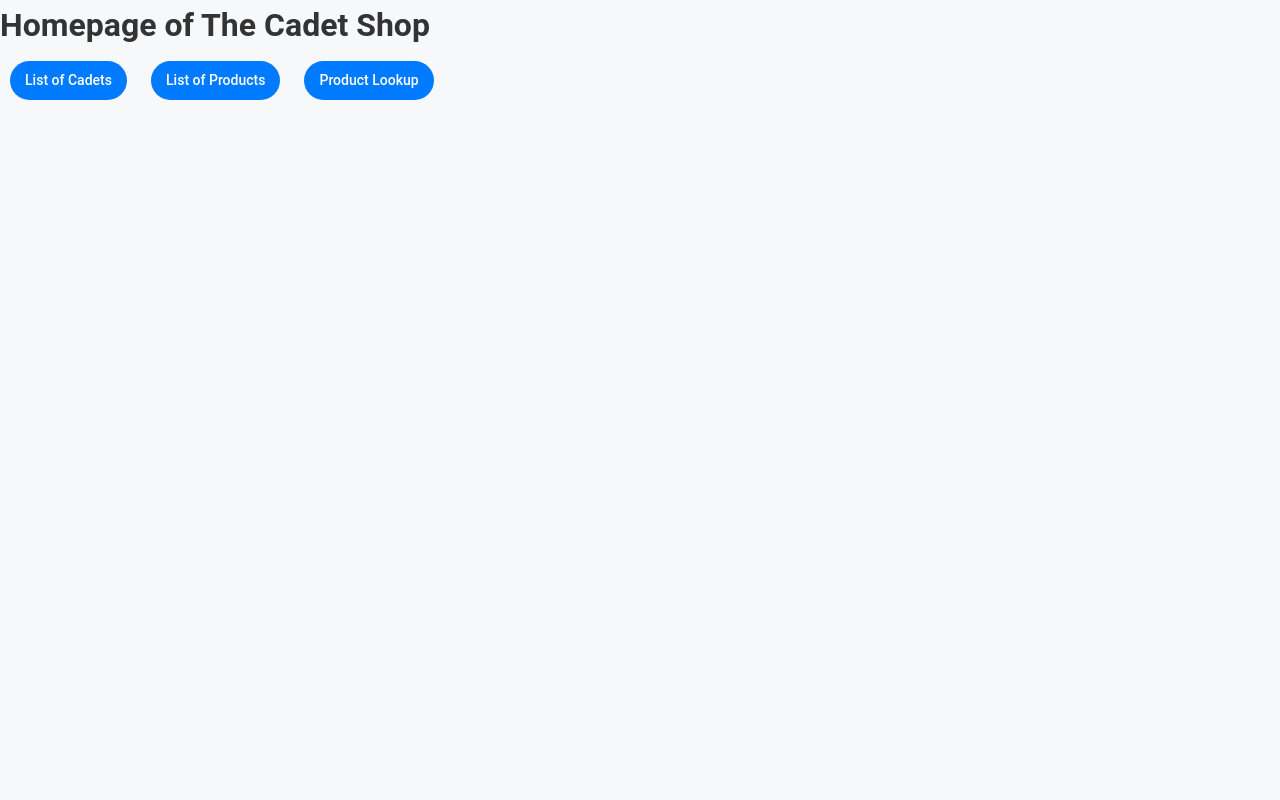
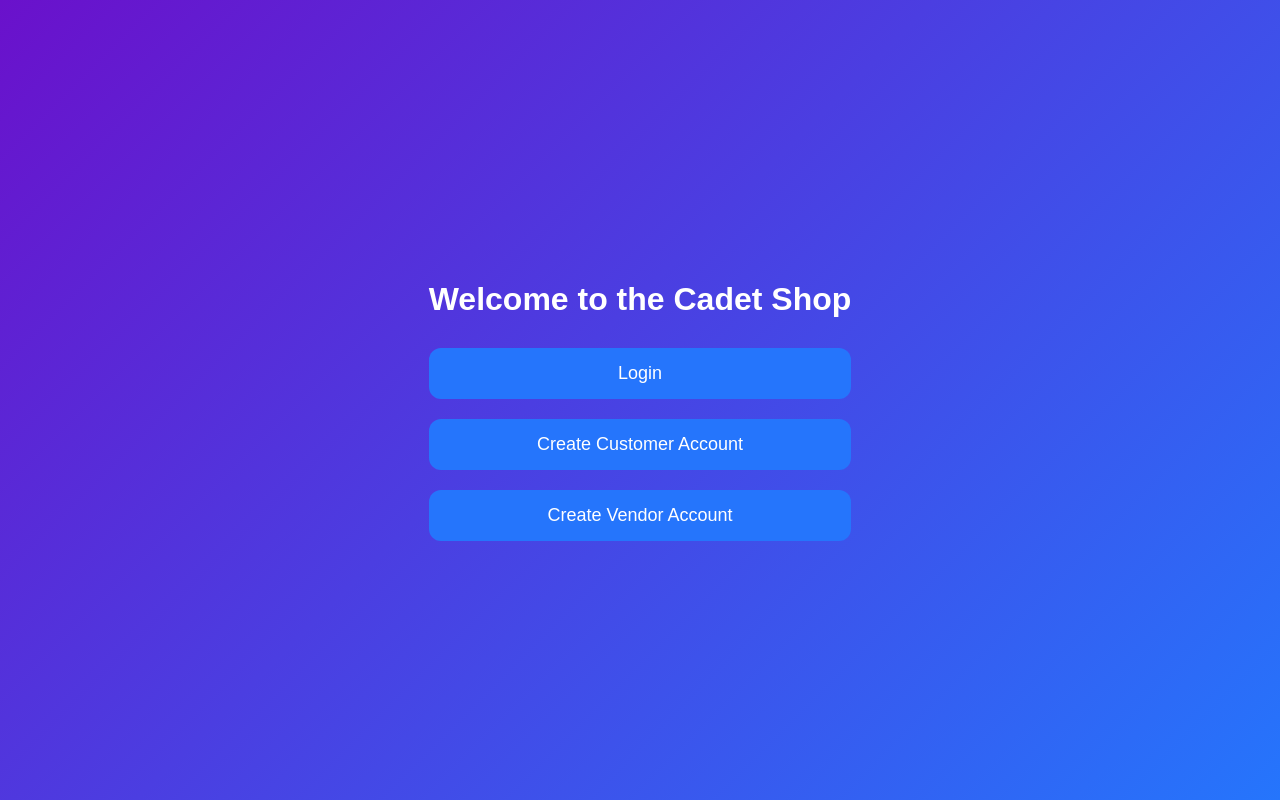
Before and after one commit to benfletccher/CS393-IPR2, a Django app: page / in a window 1280 px wide. Run offline with Django 5.2, Linux system fonts and the light colour scheme.

Commit message:
Adding a lot of things to get back on track

```diff
--- /dev/null
+++ b/shop_app/static/shop_app/landing.css
@@ -0,0 +1,65 @@
+/* Landing Page Styling */
+body {
+    margin: 0;
+    font-family: Arial, sans-serif;
+    background: linear-gradient(135deg, #6a11cb, #2575fc);
+    color: #333;
+    display: flex;
+    justify-content: center;
+    align-items: center;
+    height: 100vh;
+}
+
+.landing-container {
+    text-align: center;
+    padding: 20px;
+    color: #fff;
+}
+
+h1 {
+    margin-bottom: 30px;
+    font-size: 2rem;
+}
+
+/* Reset link styles */
+a {
+    text-decoration: none;
+    color: #fff;
+}
+
+/* Landing page container */
+.landing-container {
+    text-align: center;
+    padding: 20px;
+    color: #fff;
+}
+
+/* Heading */
+h1 {
+    margin-bottom: 30px;
+    font-size: 2rem;
+}
+
+/* Button group */
+.button-group {
+    display: flex;
+    flex-direction: column;
+    gap: 20px;
+}
+
+/* Button styles */
+a.btn {
+    display: inline-block;
+    padding: 15px 20px;
+    font-size: 18px;
+    text-align: center;
+    background: #2575fc;
+    border-radius: 12px;
+    transition: background 0.3s, transform 0.2s;
+    cursor: pointer;
+}
+
+a.btn:hover {
+    background: #1a5dc1;
+    transform: translateY(-2px);
+}
--- a/shop_app/static/shop_app/style.css
+++ b/shop_app/static/shop_app/style.css
@@ -1,104 +1,137 @@
 /* General Reset */
-* {
+body {
     margin: 0;
-    padding: 0;
-    box-sizing: border-box;
+    font-family: Arial, sans-serif;
+    background: linear-gradient(135deg, #6a11cb, #2575fc);
+    color: #333;
+    display: flex;
+    justify-content: center;
+    align-items: center;
+    height: 100vh;
 }
 
-/* Typography and Font */
-body {
-    font-family: 'Roboto', Arial, sans-serif; /* Professional sans-serif font */
-    font-size: 16px;
-    color: #333; /* Neutral, easy-to-read text color */
-    background-color: #f7f8fa; /* Light, clean background color */
-    line-height: 1.6;
+/* Login Container */
+.login-container {
+    width: 100%;
+    max-width: 400px;
+    padding: 20px;
+    background-color: #fff;
+    border-radius: 12px;
+    box-shadow: 0 8px 20px rgba(0, 0, 0, 0.2);
 }
 
-/* Container Styling */
-.container {
-    max-width: 1200px;
-    margin: 0 auto;
-    padding: 20px;
+/* Form Styling */
+.login-form {
+    display: flex;
+    flex-direction: column;
 }
 
-/* Forms */
-form {
-    background: #ffffff; /* Clean white form background */
-    padding: 20px;
-    border-radius: 8px;
-    box-shadow: 0 4px 6px rgba(0, 0, 0, 0.1); /* Subtle shadow */
-    border: 1px solid #e3e3e3;
+h2 {
+    text-align: center;
+    color: #333;
+    margin-bottom: 20px;
 }
 
-form label {
+.form-group {
+    margin-bottom: 15px;
+}
+
+label {
+    font-size: 14px;
+    margin-bottom: 5px;
     display: block;
-    margin-bottom: 8px;
-    font-weight: bold;
     color: #555;
 }
 
-form input,
-form textarea,
-form select {
+input, select {
     width: 100%;
     padding: 10px;
-    margin-bottom: 15px;
     border: 1px solid #ccc;
-    border-radius: 5px;
+    border-radius: 8px;
     font-size: 14px;
-    font-family: inherit;
 }
 
-form input:focus,
-form textarea:focus,
-form select:focus {
+input:focus, select:focus {
     outline: none;
-    border-color: #007bff; /* Highlight color */
-    box-shadow: 0 0 5px rgba(0, 123, 255, 0.5); /* Glow effect */
+    border-color: #2575fc;
+    box-shadow: 0 0 5px rgba(37, 117, 252, 0.5);
 }
 
-form button {
-    background-color: #007bff;
+button {
+    width: 100%;
+    padding: 10px;
+    font-size: 16px;
+    background: #2575fc;
     color: #fff;
     border: none;
-    padding: 10px 15px;
-    font-size: 16px;
-    border-radius: 5px;
+    border-radius: 8px;
     cursor: pointer;
-    transition: background-color 0.3s;
+    transition: background 0.3s;
 }
 
-form button:hover {
-    background-color: #0056b3;
+button:hover {
+    background: #1a5dc1;
 }
 
-/* Rounded Button Links */
-a.button {
-    display: inline-block;
-    background-color: #007bff; /* Primary button color */
-    color: #fff; /* White text color */
-    text-decoration: none; /* Remove underline */
-    padding: 8px 15px; /* Add some padding */
-    border-radius: 50px; /* Fully rounded corners */
-    font-size: 14px; /* Button text size */
-    font-weight: 500; /* Slightly bold for emphasis */
-    transition: background-color 0.3s ease, transform 0.2s ease;
-    margin: 10px;
+/* Landing Page Styling */
+.landing-container {
+    text-align: center;
+    padding: 20px;
+    color: #fff;
 }
 
-a.button:hover {
-    background-color: #0056b3; /* Darker shade for hover effect */
-    transform: scale(1.05); /* Subtle zoom-in on hover */
+h1 {
+    margin-bottom: 30px;
+    font-size: 2rem;
 }
 
-a.button:active {
-    background-color: #003f7f; /* Even darker for active state */
-    transform: scale(0.95); /* Subtle shrink on click */
+.button-group {
+    display: flex;
+    flex-direction: column;
+    gap: 20px;
 }
 
-a.button.disabled {
-    background-color: #cccccc; /* Gray for disabled state */
-    color: #666666;
-    pointer-events: none; /* Prevent clicks */
-    cursor: not-allowed;
+.btn-large {
+    display: inline-block;
+    padding: 15px 20px;
+    font-size: 18px;
+    text-align: center;
+    color: #fff;
+    background: #2575fc;
+    border-radius: 12px;
+    text-decoration: none;
+    transition: background 0.3s;
 }
+
+.btn-large:hover {
+    background: #1a5dc1;
+}
+
+/* General link styling */
+a {
+    text-decoration: none;
+    color: inherit; /* Inherit the color from parent elements */
+}
+
+/* Button-like link styling */
+.btn {
+    display: inline-block;
+    padding: 15px 20px;
+    font-size: 18px;
+    text-align: center;
+    color: #fff;
+    background: #2575fc;
+    border-radius: 12px;
+    text-decoration: none;
+    transition: background 0.3s, transform 0.2s;
+    cursor: pointer;
+}
+
+.btn:hover {
+    background: #1a5dc1;
+    transform: translateY(-2px); /* Adds a slight lift on hover */
+}
+
+.btn.large {
+    width: 100%; /* Makes buttons in the landing page take the full width of the container */
+}
--- /dev/null
+++ b/shop_app/templates/shop_app/landing.html
@@ -0,0 +1,21 @@
+{% load static %}
+
+<!DOCTYPE html>
+<html lang="en">
+<head>
+    <meta charset="UTF-8">
+    <meta name="viewport" content="width=device-width, initial-scale=1.0">
+    <title>Landing Page</title>
+    <link rel="stylesheet" href="{% static 'shop_app/landing.css' %}">
+</head>
+<body>
+    <div class="landing-container">
+        <h1>Welcome to the Cadet Shop</h1>
+        <div class="button-group">
+            <a href="/index" class="btn">Login</a>
+            <a href="create-customer.html" class="btn">Create Customer Account</a>
+            <a href="create-vendor.html" class="btn">Create Vendor Account</a>
+        </div>
+    </div>
+</body>
+</html>
--- a/shop_app/urls.py
+++ b/shop_app/urls.py
@@ -3,7 +3,8 @@ from django.urls import path, include
 from . import views
 
 urlpatterns = [
-    path('', views.index, name='index'),
+    path('', views.landing, name='landing'),
+    path('index', views.index, name='index'),
     path('cadet_list', views.cadet_list, name='cadets'),
     path('product_list', views.product_list, name='products'),
     path('product_lookup/', views.product_lookup, name='product_lookup')
--- a/shop_app/views.py
+++ b/shop_app/views.py
@@ -1,14 +1,17 @@
 from django.shortcuts import render, get_object_or_404, redirect
 from django.http import HttpResponse, Http404
-from .models import Cadet, Product
-from .forms import ProductLookup
+from .models import Cadet, Product, Customer
+from .forms import ProductLookup, CreateCustomerAccount
 
 
 
 # Create your views here.
 
+def landing(request):
+    return render(request, "shop_app/landing.html")
+
 def index(request):
-    return render(request, "shop_app/shop.html") #HttpResponse('Welcome to the Cadet Online Trading Post')
+    return render(request, "shop_app/index.html")
 
 
 # View to display all of the cadets who have registered an account
@@ -36,3 +39,29 @@ def product_lookup(request):
             products = Product.objects.filter(prodname__contains=productName)
     context = {'products':products}
     return render(request, 'shop_app/product_results.html', context)
+
+def create_customer_account(request):
+    newCustomer = None
+    if request.method == "POST":
+        form = CreateCustomerAccount(request.Post)
+        if form.is_valid():
+            newCadet = Cadet(
+                cadetid = form.cleaned_data['cadetId'],
+                firstname = form.cleaned_data['firstName'],
+                lastname = form.cleaned_data['lastName'],
+                company = form.cleaned_data['company'],
+                gradyear = form.cleaned_data['gradYear'],
+                roomnumber = form.cleaned_data['roomNum'],
+                email = form.cleaned_data['email'],
+                venmo = form.cleaned_data['venmo'],
+            )
+            newCadet.save()
+            toAddCadet = Cadet.objects.get(cadetid = form.cleaned_data['cadetId'])
+            newCustomer = Customer(
+                cadet = toAddCadet,
+                shoppingpreference = form.cleaned_data['shoppingPref']
+            )
+            newCustomer.save()
+    newForm = CreateCustomerAccount()
+    context = {'CreateCustomerAccount':newForm}
+    return render(request, 'shop_app/new_customer.html', context)
```
Also changed, not shown: shop_app/forms.py (+11 -0 lines), shop_app/templates/shop_app/index.html (added, +35 -0 lines).
